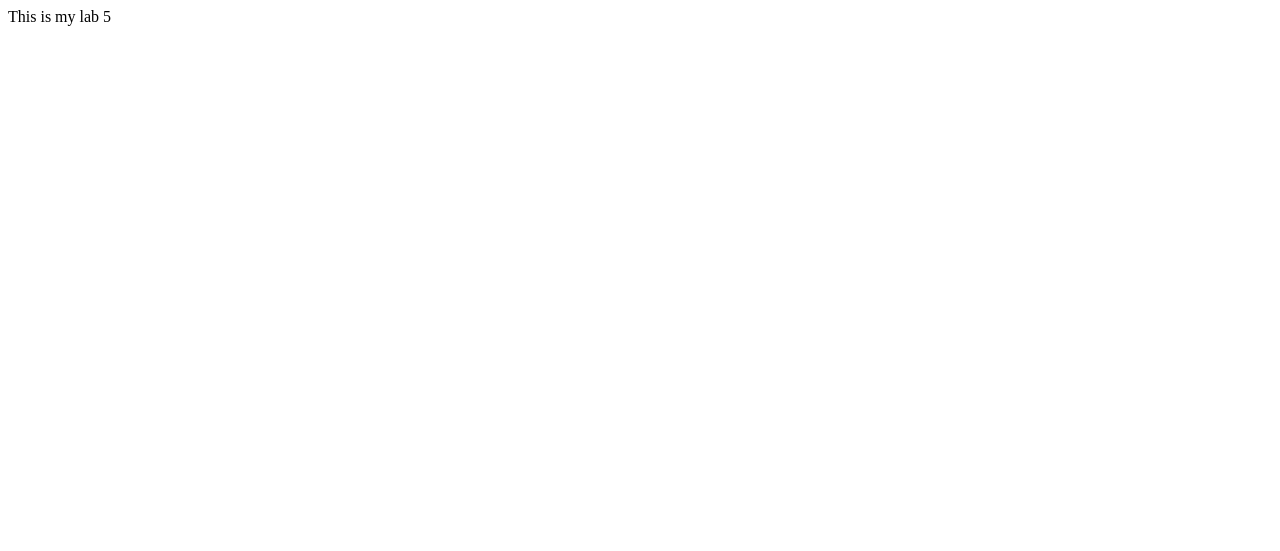
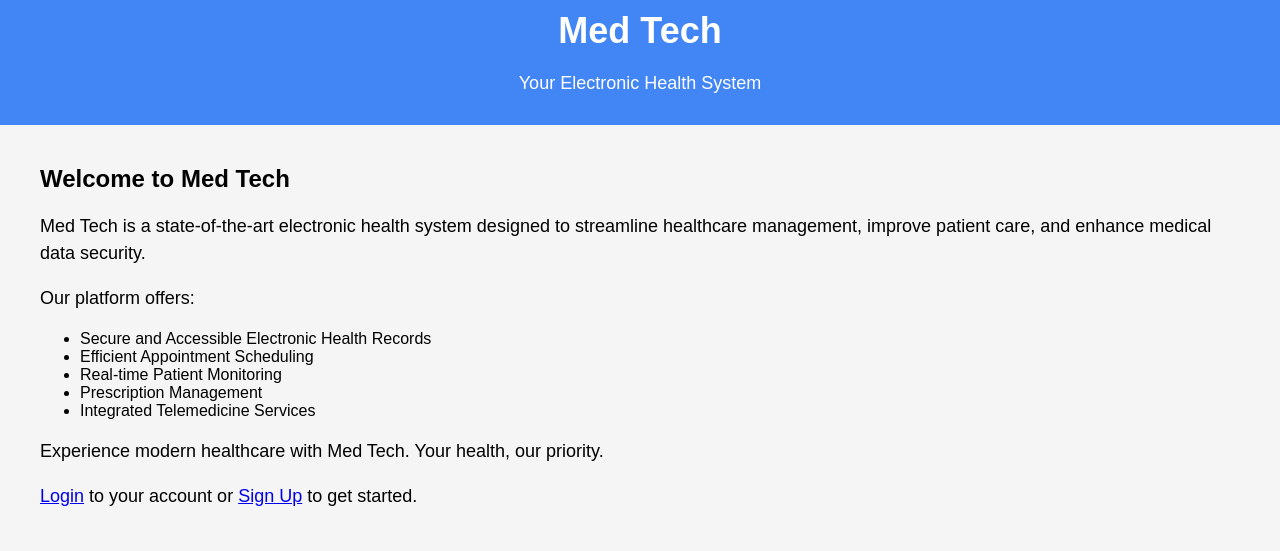
Before and after one commit to JacobUMBC/EHR, a plain HTML site: page index.html in a window 1280 px wide. Drawn offline with Linux system fonts and the light colour scheme.

Commit message:
Update index.html

```diff
--- a/index.html
+++ b/index.html
@@ -1 +1,55 @@
-This is my lab 5
+<!DOCTYPE html>
+<html lang="en">
+<head>
+    <meta charset="UTF-8">
+    <meta name="viewport" content="width=device-width, initial-scale=1.0">
+    <title>Med Tech - Electronic Health System</title>
+    <style>
+        body {
+            font-family: Arial, sans-serif;
+            background-color: #f5f5f5;
+            margin: 0;
+            padding: 0;
+        }
+        header {
+            background-color: #4285f4;
+            color: white;
+            text-align: center;
+            padding: 10px 0;
+        }
+        h1 {
+            margin: 0;
+            font-size: 36px;
+        }
+        .container {
+            max-width: 1200px;
+            margin: 0 auto;
+            padding: 20px;
+        }
+        p {
+            font-size: 18px;
+            line-height: 1.5;
+        }
+    </style>
+</head>
+<body>
+    <header>
+        <h1>Med Tech</h1>
+        <p>Your Electronic Health System</p>
+    </header>
+    <div class="container">
+        <h2>Welcome to Med Tech</h2>
+        <p>Med Tech is a state-of-the-art electronic health system designed to streamline healthcare management, improve patient care, and enhance medical data security.</p>
+        <p>Our platform offers:</p>
+        <ul>
+            <li>Secure and Accessible Electronic Health Records</li>
+            <li>Efficient Appointment Scheduling</li>
+            <li>Real-time Patient Monitoring</li>
+            <li>Prescription Management</li>
+            <li>Integrated Telemedicine Services</li>
+        </ul>
+        <p>Experience modern healthcare with Med Tech. Your health, our priority.</p>
+        <p><a href="login.html">Login</a> to your account or <a href="signup.html">Sign Up</a> to get started.</p>
+    </div>
+</body>
+</html>
```
